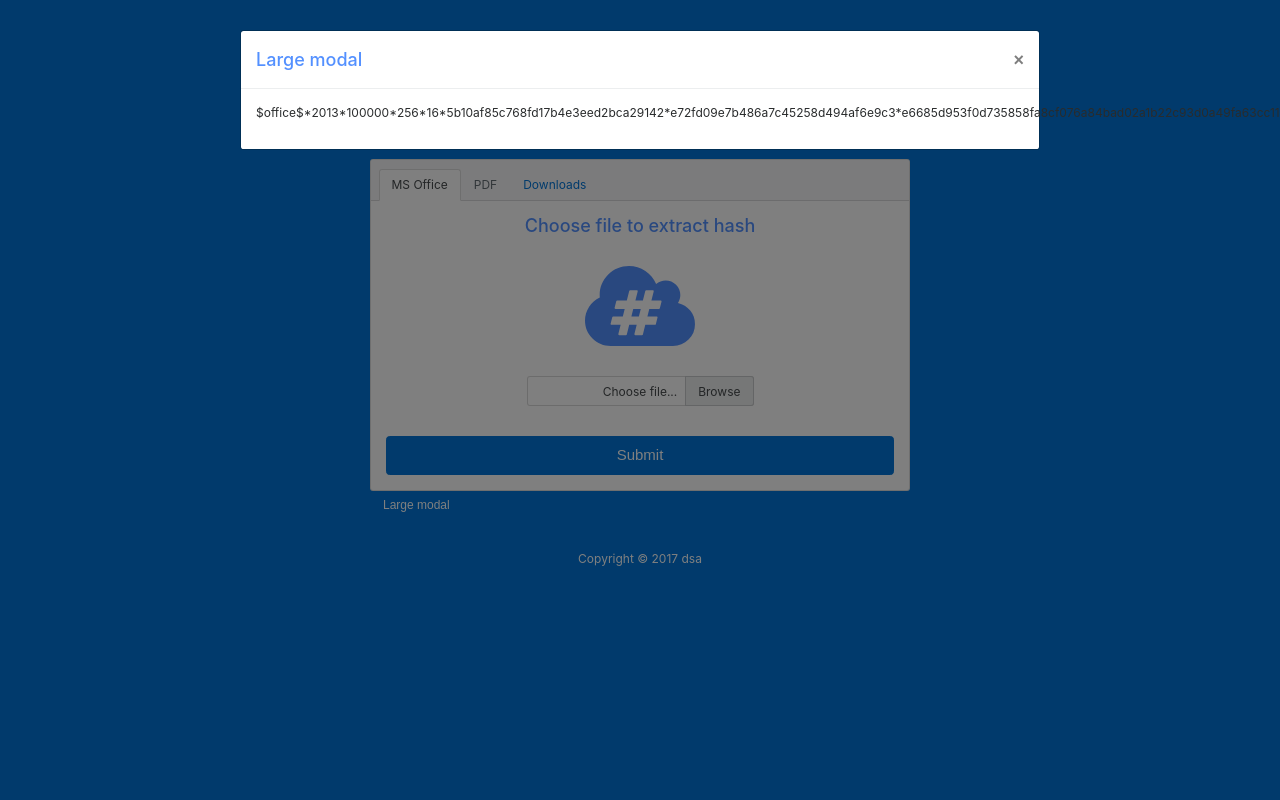
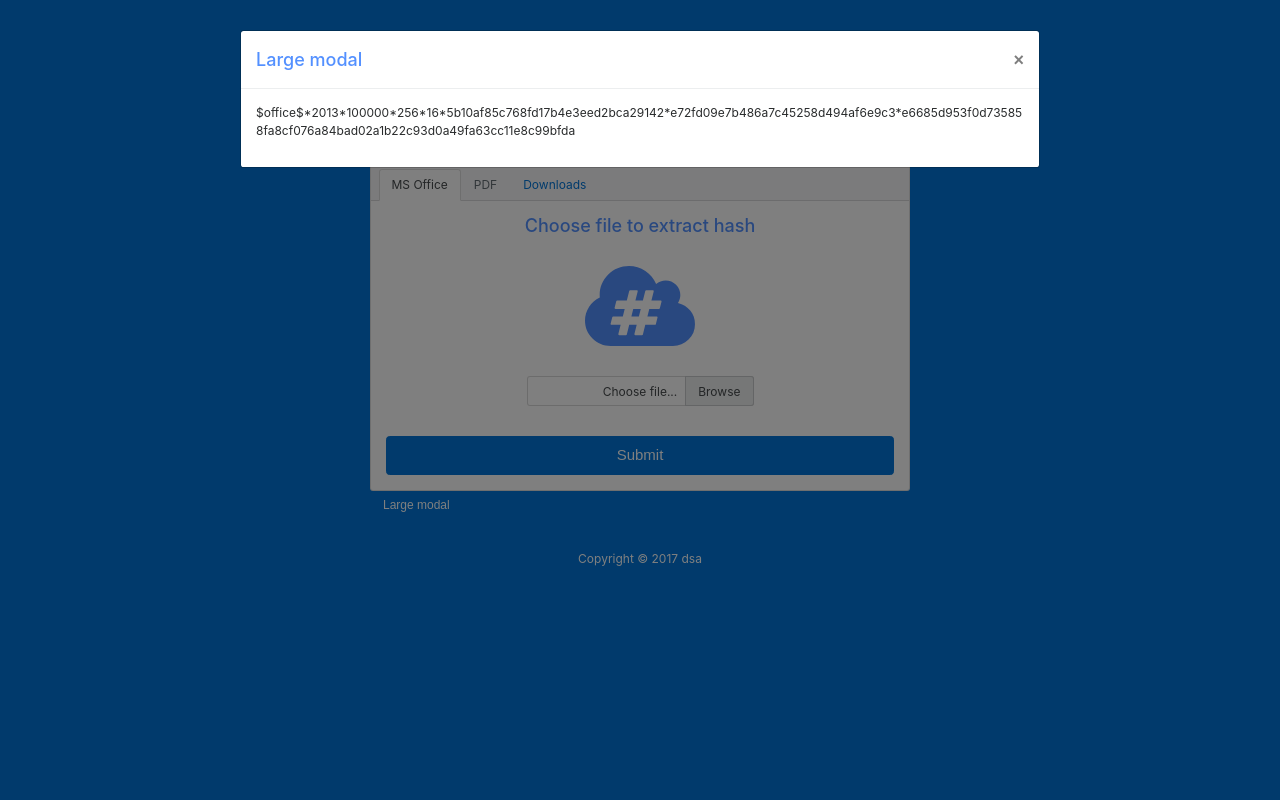
Before and after one commit to awratten/O2J, a PHP site: page / in a window 1280 px wide, after a click on "Large modal". Run offline with PHP 8.4, Linux system fonts and the light colour scheme; grey boxes labelled with a size stand in for pictures from a placeholder-image service; some libraries are stand-ins or nearby versions.

Commit message:
wrap text in modal

```diff
--- a/web/css/main.css
+++ b/web/css/main.css
@@ -57,3 +57,7 @@ body {
     margin-left: auto;
     margin-right: auto;
 }
+
+.modal-body p {
+    word-wrap: break-word;
+}
```
